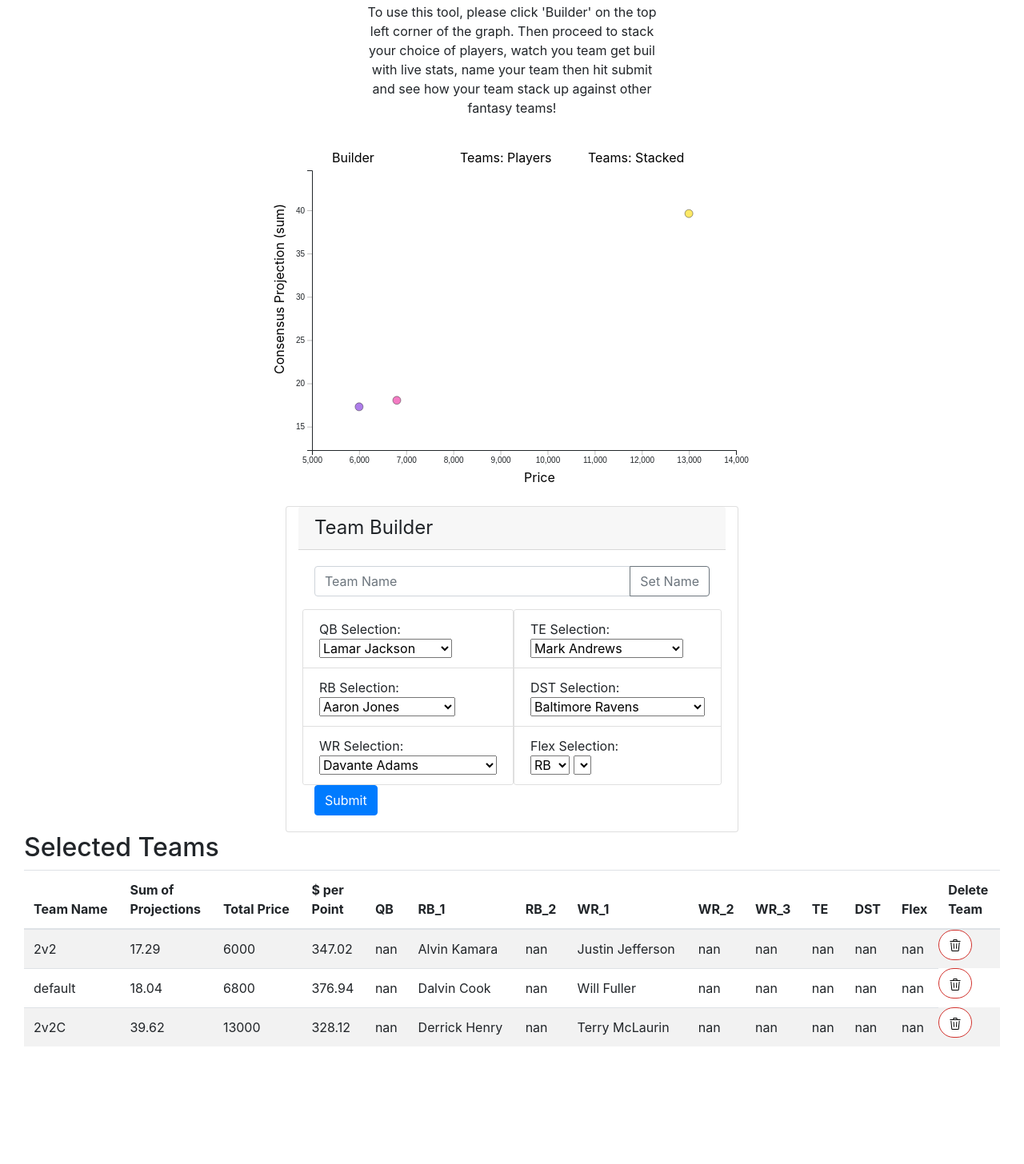
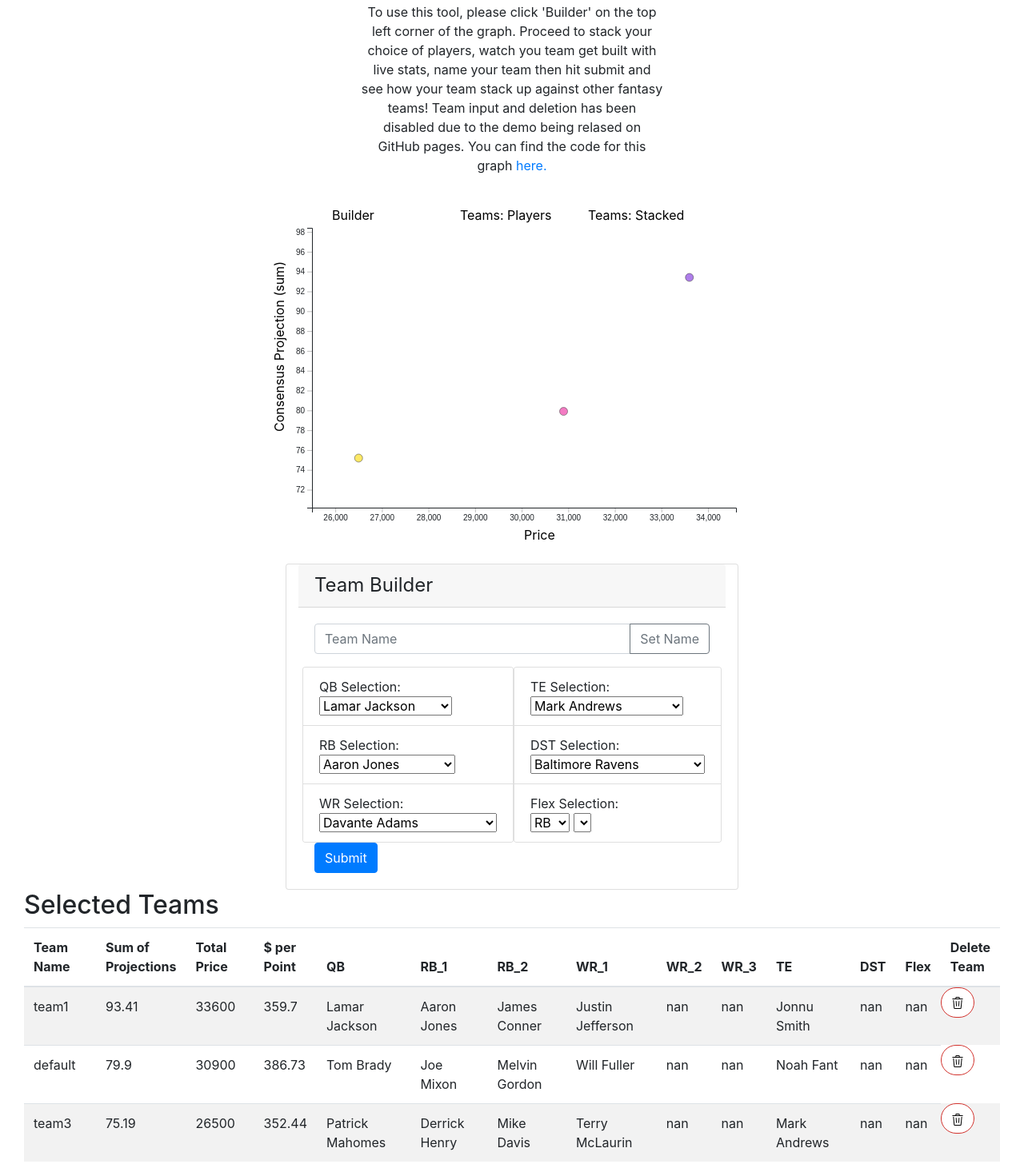
Before and after one commit to misinglink/FantasyPlot, a plain HTML site: page index.html in a window 1280 px wide. Shown: the part 124-1580 px from the top of the page at 80% size. Before the commit the page ends 1449 px from the top, so only its background shows below. Drawn offline with nearby package versions, Linux system fonts and the light colour scheme.

Commit message:
modify teams, diable team input

```diff
--- a/d3_stackapp.js
+++ b/d3_stackapp.js
@@ -645,11 +645,9 @@ d3.json("data/stack_data.json").then(function (data) {
       flex = "nan";
     }
 
+    // add player to file and refresh page to reflect changes
     var teamPlayers = [teamName, qb, rb1, rb2, wr1, wr2, wr3, te, dst, flex];
-    teamPlayers = teamPlayers.map((elem) => {
-      return elem.split(" ").join("-");
-    });
-    urlString = `/${teamPlayers.join("/")}`;
-    window.location.replace(urlString);
+    addTeamToFile(teamPlayers);
+    window.location.reload();
   });
 });
--- a/data/stack_data.json
+++ b/data/stack_data.json
@@ -2210,50 +2210,50 @@
 }
 ],
 "teams": [{
-	"name" : "2v2",
-	"QB" : "nan",
+	"name" : "team1",
+	"QB" : "Lamar Jackson",
 	"RBs" : [
-		"Alvin Kamara",
-		"nan"
+		"Aaron Jones",
+		"James Conner"
 	],
 	"WRs" : [
 		"Justin Jefferson",
 		"nan",
 		"nan"
 	],
-	"TE" : "nan",
+	"TE" : "Jonnu Smith",
 	"DST" : "nan",
 	"flex" : "nan"
 },
 {
 	"name" : "default",
-	"QB" : "nan",
+	"QB" : "Tom Brady",
 	"RBs" : [
-		"Dalvin Cook",
-		"nan"
+		"Joe Mixon",
+		"Melvin Gordon"
 	],
 	"WRs" : [
 		"Will Fuller",
 		"nan",
 		"nan"
 	],
-	"TE" : "nan",
+	"TE" : "Noah Fant",
 	"DST" : "nan",
 	"flex" : "nan"
 },
 {
-	"name" : "2v2C",
-	"QB" : "nan",
+	"name" : "team3",
+	"QB" : "Patrick Mahomes",
 	"RBs" : [
 		"Derrick Henry",
-		"nan"
+		"Mike Davis"
 	],
 	"WRs" : [
 		"Terry McLaurin",
 		"nan",
 		"nan"
 	],
-	"TE" : "nan",
+	"TE" : "Mark Andrews",
 	"DST" : "nan",
 	"flex" : "nan"
 }]
--- a/index.html
+++ b/index.html
@@ -107,8 +107,9 @@
           <div class='container-fluid align-items-center'>
             <div class='row d-flex justify-content-center text-center'>
               <p class=' col-4'> To use this tool, please click 'Builder' on
-                the top left corner of the graph. Then proceed to stack your choice of players, watch you team get buil with live stats, name your team then hit
-                submit and see how your team stack up against other fantasy teams!</p>
+                the top left corner of the graph. Proceed to stack your choice of players, watch you team get built with live stats, name your team then hit
+                submit and see how your team stack up against other fantasy teams! Team input and deletion has been disabled due to the demo being relased on GitHub pages.
+                You can find the code for this graph <a href='https://github.com/techcheese/FantasyPlot'> here.</a></p>
             </div>
             <div class="row d-flex justify-content-center ">
 
--- a/stack_app_func.js
+++ b/stack_app_func.js
@@ -1,3 +1,25 @@
+function addTeamToFile (team) {
+  const fs = require('fs');
+  const path = require('path');
+
+  out_obj = {
+    'name': team[0],
+    'QB': team[1],
+    "RBs":[team[2], team[3]],
+    "WRs": [team[4], team[5], team[6]],
+    "TE": team[7],
+    "DST":team[8],
+    "flex":team[9]
+  }
+
+  console.log(out_obj)
+}
+
+function deleteTeamFromFile () {
+
+}
+
+
 function addPlayerTag(appendee, obj) {
   // gets called on the team builder event handlers
 //   Manipulates DOM to reflect the newest player selection
```
